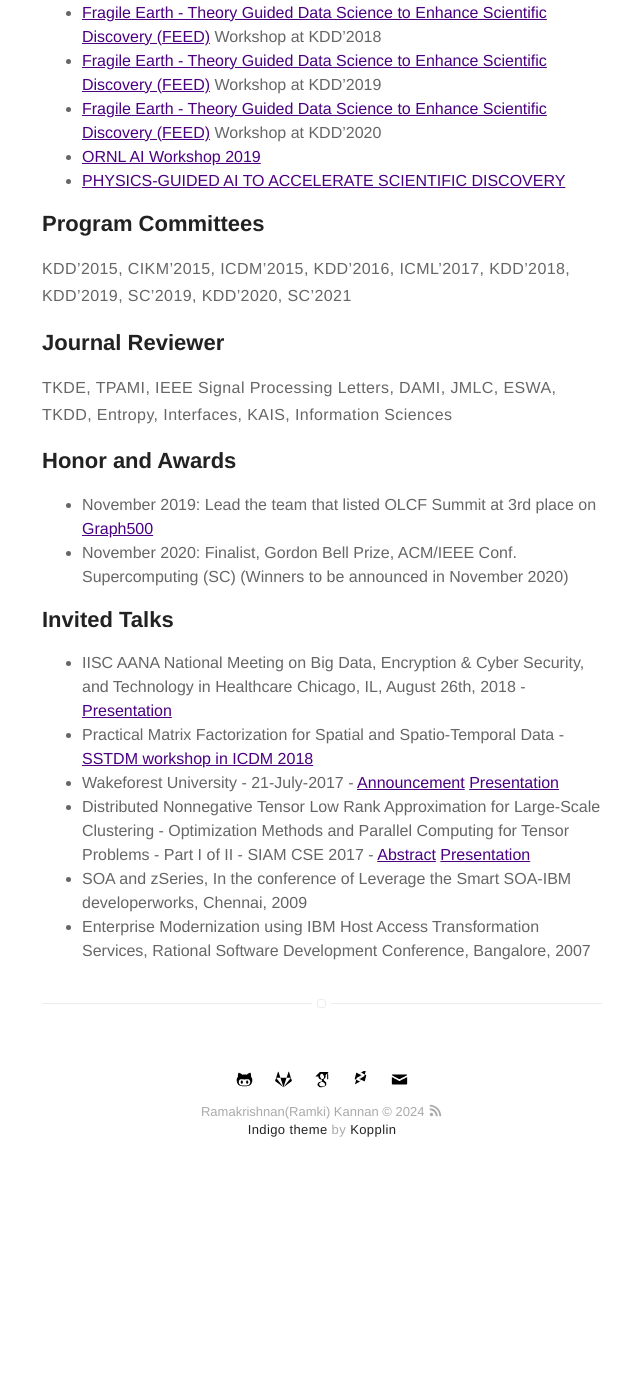
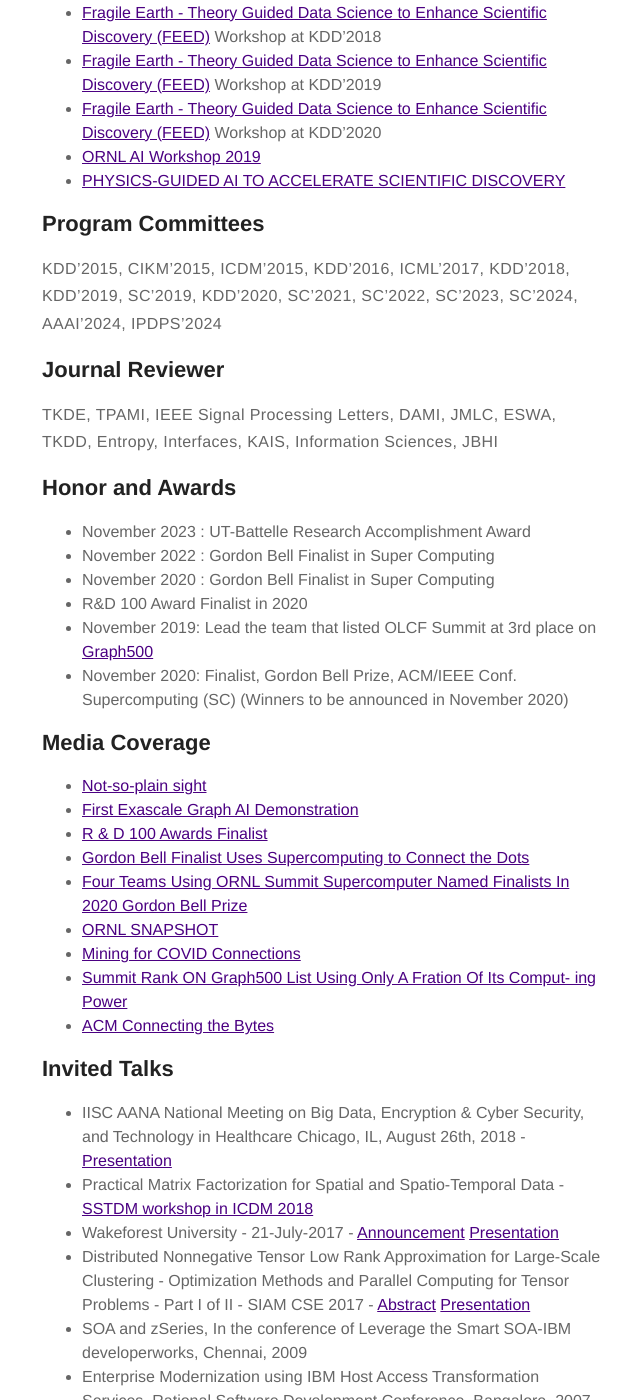
Before and after one commit to ramkikannan/ramkikannan.github.io, a Jekyll site: the page built from research.md, in a window 1280 px wide and 1400 px high, scrolled down 771 px. Shown: the whole window, without its empty margins (318-958 px from the left). Built offline with Jekyll 4.4.1, drawn with Linux system fonts in a browser that asks for light colours; a style sheet for code colours, icons or effects is not loaded; before the commit the page ends 1972 px from its top, so only the background shows below that.

Commit message:
updated some research details

```diff
--- a/research.md
+++ b/research.md
@@ -28,17 +28,31 @@
 
 ## Program Committees
 
-KDD'2015, CIKM'2015, ICDM'2015, KDD'2016, ICML'2017, KDD'2018,  KDD'2019, SC'2019, KDD'2020, SC'2021
+KDD'2015, CIKM'2015, ICDM'2015, KDD'2016, ICML'2017, KDD'2018,  KDD'2019, SC'2019, KDD'2020, SC'2021, SC'2022, SC'2023, SC'2024, AAAI'2024, IPDPS'2024
 
 ## Journal Reviewer
 
-TKDE, TPAMI, IEEE Signal Processing Letters, DAMI, JMLC, ESWA, TKDD, Entropy, Interfaces, KAIS, Information Sciences
+TKDE, TPAMI, IEEE Signal Processing Letters, DAMI, JMLC, ESWA, TKDD, Entropy, Interfaces, KAIS, Information Sciences, JBHI
 
 ## Honor and Awards
 
+* November 2023 : UT-Battelle Research Accomplishment Award
+* November 2022 : Gordon Bell Finalist in Super Computing
+* November 2020 : Gordon Bell Finalist in Super Computing
+* R&D 100 Award Finalist in 2020
 * November 2019: Lead the team that listed OLCF Summit at 3rd place on [Graph500](https://graph500.org/)
 * November 2020: Finalist, Gordon Bell Prize, ACM/IEEE Conf. Supercomputing (SC) (Winners to be announced in November 2020)
 
+## Media Coverage
+* [Not-so-plain sight](https://ascr-discovery.org/2023/06/not-so-plain-sight/)
+* [First Exascale Graph AI Demonstration](https://www.olcf.ornl.gov/2022/10/25/fast-tracking-medical-discovery/)
+* [R &amp; D 100 Awards Finalist](https://www.rdworldonline.com/finalists-for-2021-rd-100-awards-are-unveiled/)
+* [Gordon Bell Finalist Uses Supercomputing to Connect the Dots](https://www.olcf.ornl.gov/2022/10/25/fast-tracking-medical-discovery/)
+* [Four Teams Using ORNL Summit Supercomputer Named Finalists In 2020 Gordon Bell Prize](https://www.olcf.ornl.gov/2020/11/10/four-teams-using-ornls-summit-supercomputer-named-finalists-in-2020-gordon-bell-prize/)
+* [ORNL SNAPSHOT](https://www.youtube.com/watch?v=s4Trj90QN5I&t=3s)
+* [Mining for COVID Connections](https://www.olcf.ornl.gov/2020/05/18/mining-for-covid-19-connections/)
+* [Summit Rank ON Graph500 List Using Only A Fration Of Its Comput- ing Power](https://www.olcf.ornl.gov/2020/04/29/summit-ranks-on-graph500-list-using-only-a-fraction-of-its-computing-power/)
+* [ACM Connecting the Bytes](https://cacm.acm.org/careers/212567-connecting-the-bytes/fulltext)
 
 ## Invited Talks
 
```
Also changed, not shown: other parts of research.md (+1 -1 lines).
